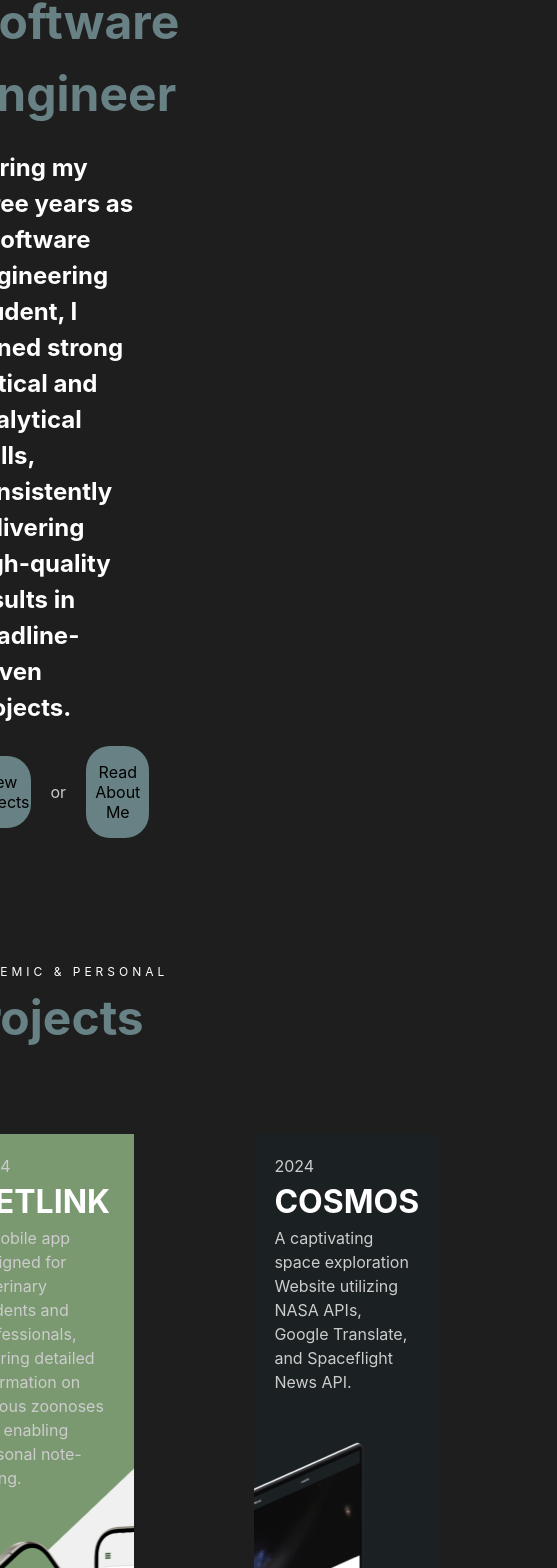
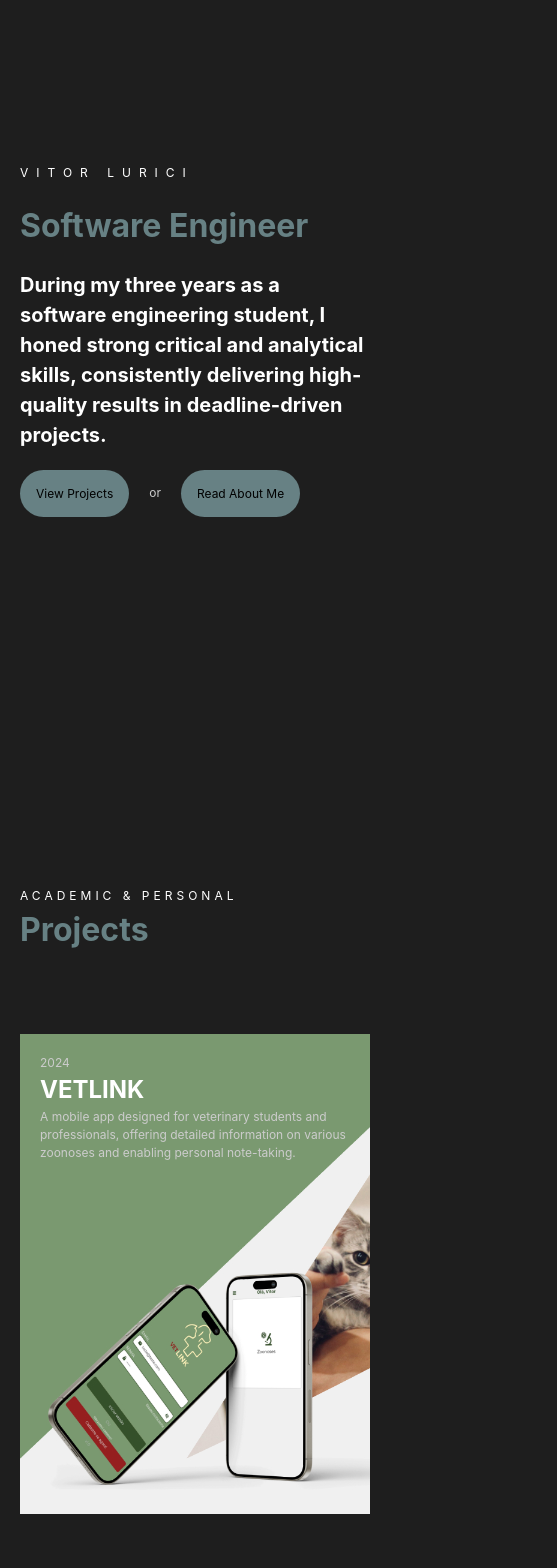
Before and after one commit to vitorlurici/portfolio, a React (Vite) app: page / in a window 390 px wide. Shown: the part 82-1650 px from the top of the page, 557 px wide, since content can reach past the window. Built offline with nearby package versions, Linux system fonts and the light colour scheme.

Commit message:
responsive-update

```diff
--- a/src/App.scss
+++ b/src/App.scss
@@ -7,7 +7,7 @@
   flex-direction: column;
 
   .header-container {
-    padding: 24px 80px;
+    padding: 24px 0px 0px 80px;
     display: flex;
     -webkit-touch-callout: none;
     -webkit-user-select: none;
@@ -45,7 +45,6 @@
       .logo-icon {
         width: 46px;
         height: 46px;
-        padding: 4px;
         transition: 0.5s;
         fill: #678184;
         stroke: #678184;
@@ -136,10 +135,6 @@
         width: 40%;
         gap: 20px;
 
-        h1 {
-          color: #678184;
-        }
-
         span {
           letter-spacing: 8px;
         }
@@ -164,9 +159,6 @@
       gap: 80px;
 
       .title {
-        h1 {
-          color: #678184;
-        }
         span {
           font-size: 12px;
           letter-spacing: 4px;
@@ -184,7 +176,7 @@
           padding: 20px;
           height: 780px;
           background-position: center;
-
+          background-size: cover;
           transition: 0.5s;
           background-blend-mode: multiply;
 
@@ -231,9 +223,6 @@
       }
 
       .title {
-        h1 {
-          color: #678184;
-        }
         span {
           font-size: 12px;
           letter-spacing: 4px;
@@ -292,6 +281,7 @@
           display: flex;
           align-items: center;
           gap: 8px;
+          text-wrap: nowrap;
           .logo-icon {
             width: 40px;
             height: 40px;
@@ -338,3 +328,149 @@
     transform: scale(1.1);
   }
 }
+
+@media (max-width: 1500px) {
+  .main-container {
+    .header-container {
+      padding: 24px 0px 0px 40px;
+    }
+
+    .content {
+      padding-inline: 40px;
+      max-width: none;
+    }
+  }
+}
+@media (max-width: 1300px) {
+  .main-container {
+    .content {
+      .projects {
+        .grid {
+          .item {
+            height: 600px;
+          }
+        }
+      }
+    }
+  }
+}
+
+@media (max-width: 1100px) {
+  .main-container {
+    .content {
+      .projects {
+        .grid {
+          .item {
+            height: 480px;
+          }
+        }
+      }
+    }
+  }
+}
+
+@media (max-width: 900px) {
+  .main-container {
+    h1 {
+      font-size: 32px;
+    }
+    h2 {
+      font-size: 24px;
+    }
+    h3 {
+      font-size: 20px;
+    }
+    h4 {
+      font-size: 16px;
+    }
+
+    p {
+      font-size: 12px;
+    }
+    span {
+      font-size: 12px;
+    }
+
+    button {
+      font-size: 12px;
+      padding: 16px;
+      width: auto;
+      text-wrap: nowrap;
+    }
+    .header-container {
+      padding: 12px 20px;
+      width: 100%;
+      background-color: rgba(255, 255, 255, 0.8);
+
+      .logo {
+        &:hover {
+          .logo-icon {
+            fill: #1e1e1e;
+            stroke: #1e1e1e;
+          }
+
+          .logo-text {
+            span {
+              color: #1e1e1e;
+            }
+          }
+        }
+      }
+    }
+    .content {
+      padding-inline: 20px;
+      .introduction {
+        flex-direction: column;
+        justify-content: center;
+
+        .content-left {
+          width: auto;
+        }
+
+        .content-right {
+          width: auto;
+        }
+      }
+      .projects {
+        .grid {
+          grid-template-columns: repeat(1, 1fr);
+          .item {
+            height: 780px;
+          }
+        }
+      }
+      footer {
+        .footer-content {
+          grid-template-columns: repeat(1, 1fr);
+        }
+      }
+    }
+  }
+}
+
+@media (max-width: 650px) {
+  .main-container {
+    .content {
+      .projects {
+        .grid {
+          .item {
+            height: 600px;
+          }
+        }
+      }
+    }
+  }
+}
+@media (max-width: 500px) {
+  .main-container {
+    .content {
+      .projects {
+        .grid {
+          .item {
+            height: 480px;
+          }
+        }
+      }
+    }
+  }
+}
--- a/src/index.css
+++ b/src/index.css
@@ -35,6 +35,7 @@
 
   h1 {
     font-size: 48px;
+    color: #678184;
   }
 
   h2 {
```
